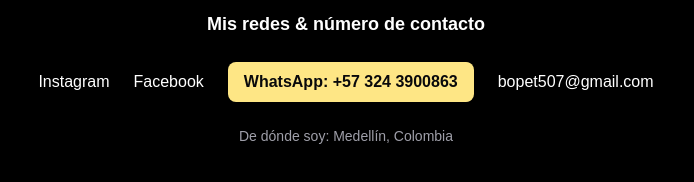
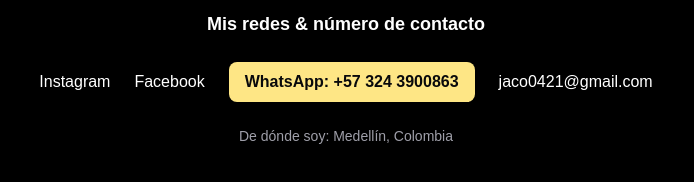
Before and after one commit to droguelios/Jacobo-Loaiza-Ramirez-portafolio, a website: page src/views/audiovisual.html in a window 1280 px wide. Shown: the part 2425-2607 px from the top of the page, 294-988 px from the left. Drawn offline with nearby package versions, Linux system fonts and the light colour scheme; a web font is replaced by a local one.

Commit message:
feature: i made the view about contact and delete fotografy and other things

```diff
--- a/src/views/audiovisual.html
+++ b/src/views/audiovisual.html
@@ -4,6 +4,7 @@
     <meta charset="UTF-8">
     <meta name="viewport" content="width=device-width, initial-scale=1.0">
     <title>Audiovisuales</title>
+    <link rel="icon" type="image/png" href="./public/images/66ed3d860c60d9effcfabdd5c3e12b10.jpg">
     <link rel="preconnect" href="https://fonts.googleapis.com">
     <link rel="preconnect" href="https://fonts.gstatic.com" crossorigin>
     <link href="https://fonts.googleapis.com/css2?family=Asimovian&display=swap" rel="stylesheet">
@@ -63,7 +64,7 @@
             <a target="_blank" rel="noopener noreferrer" href="https://wa.me/573243900863?text=Hola%20Jacobo,%20vi%20tu%20portafolio%20y%20me%20gustar%C3%ADa%20cotizar%20un%20proyecto" class="px-4 py-2 rounded-lg bg-amber-200 text-zinc-950 font-bold hover:bg-amber-300 transition-colors">
                 WhatsApp: +57 324 3900863
             </a>
-            <h3>bopet507@gmail.com</h3>
+            <h3>jaco0421@gmail.com</h3>
         </div>
         <p class="text-sm text-zinc-400 mt-6">De dónde soy: Medellín, Colombia</p>
     </footer>
```
Also changed, not shown: src/views/guiones.html (+2 -1 lines), 1 other file.
